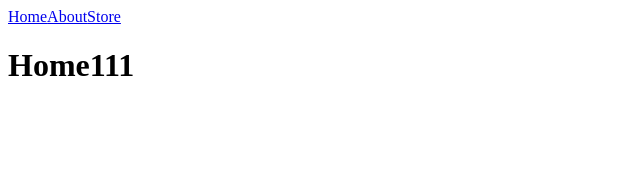
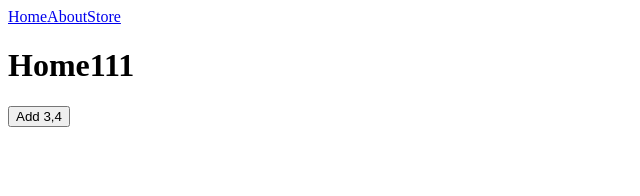
Before and after one commit to bobbyDeepak1415/code_splitting, a React (Vite) app: page / in a window 1280 px wide. Shown: the top 196 px of the page, without its empty margins (0-640 px from the left). Built offline with nearby package versions, Linux system fonts and the light colour scheme.

Commit message:
setup done

```diff
--- a/src/components/App1.jsx
+++ b/src/components/App1.jsx
@@ -1,8 +1,24 @@
 import React, { Suspense } from "react";
 import { Link, Outlet, Route, Routes } from "react-router-dom";
-import Home1 from "./Home1";
+// import Home1 from "./Home1";
 import About1 from "./About1";
-import { Store1 } from "./Store1";
+// import { Store1 } from "./Store1";
+
+const Home1 = React.lazy(() =>
+  import("./Home1").then((module) => {
+    return {
+      default: module.default,
+    };
+  }),
+);
+
+const Store1 = React.lazy(() =>
+  import("./Store1").then((module) => {
+    return {
+      default: module.Store1,
+    };
+  }),
+);
 
 const App1 = () => {
   return (
--- a/src/components/Home1.jsx
+++ b/src/components/Home1.jsx
@@ -1,9 +1,19 @@
 import React from "react";
+// import sum from "../sum";
+// import { sum } from "../sum";
 
 const Home1 = () => {
   return (
     <div>
       <h1>Home111</h1>
+
+      <button
+        onClick={() =>
+          import("../sum").then((module) => console.log(module.default(3, 4)))
+        }
+      >
+        Add 3,4
+      </button>
     </div>
   );
 };
--- a/src/sum.jsx
+++ b/src/sum.jsx
@@ -1,5 +1,7 @@
 import React from "react";
 
-export const sum = (a, b) => {
+const sum = (a, b) => {
   return a + b;
 };
+
+export default sum;
```
